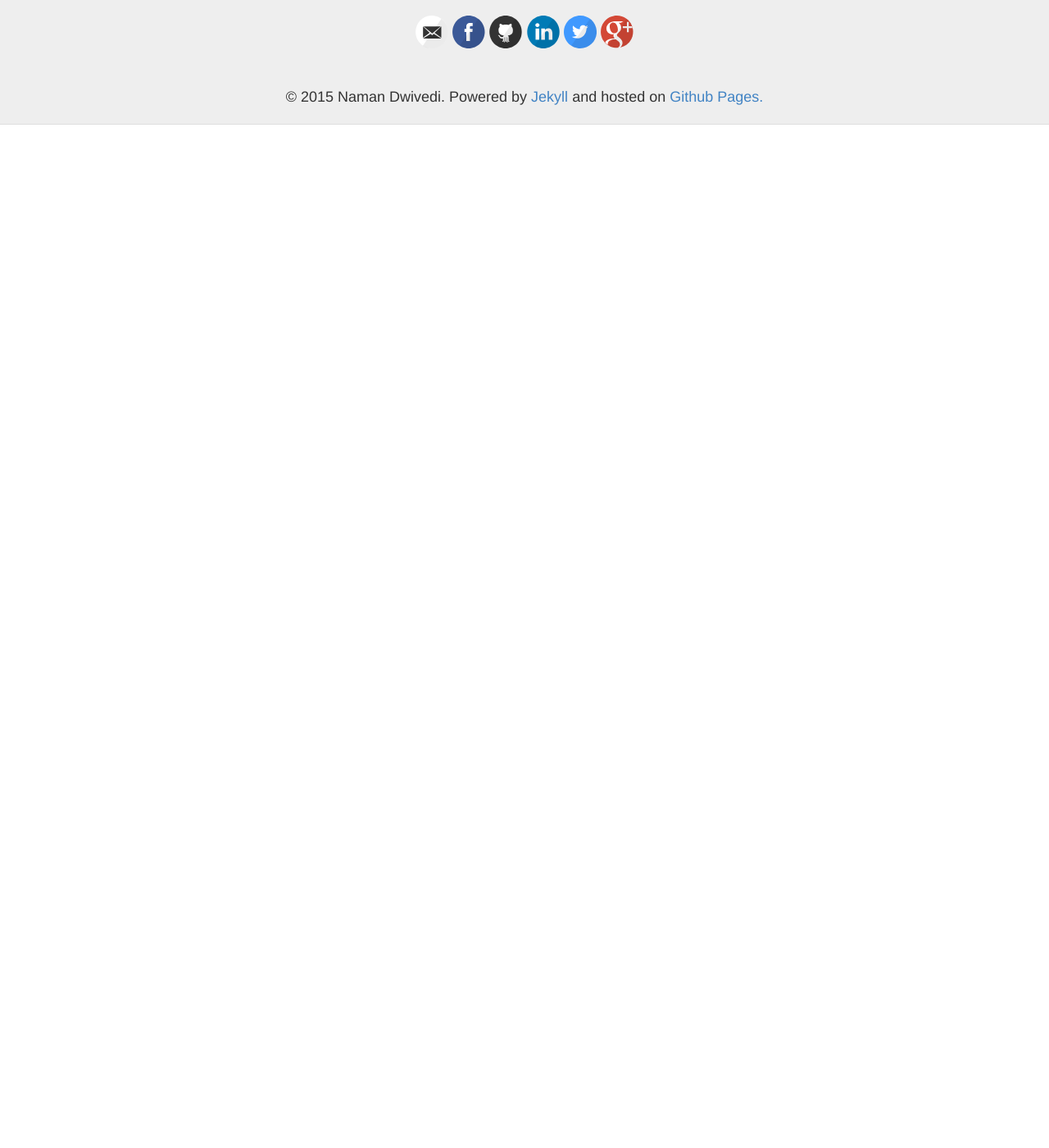
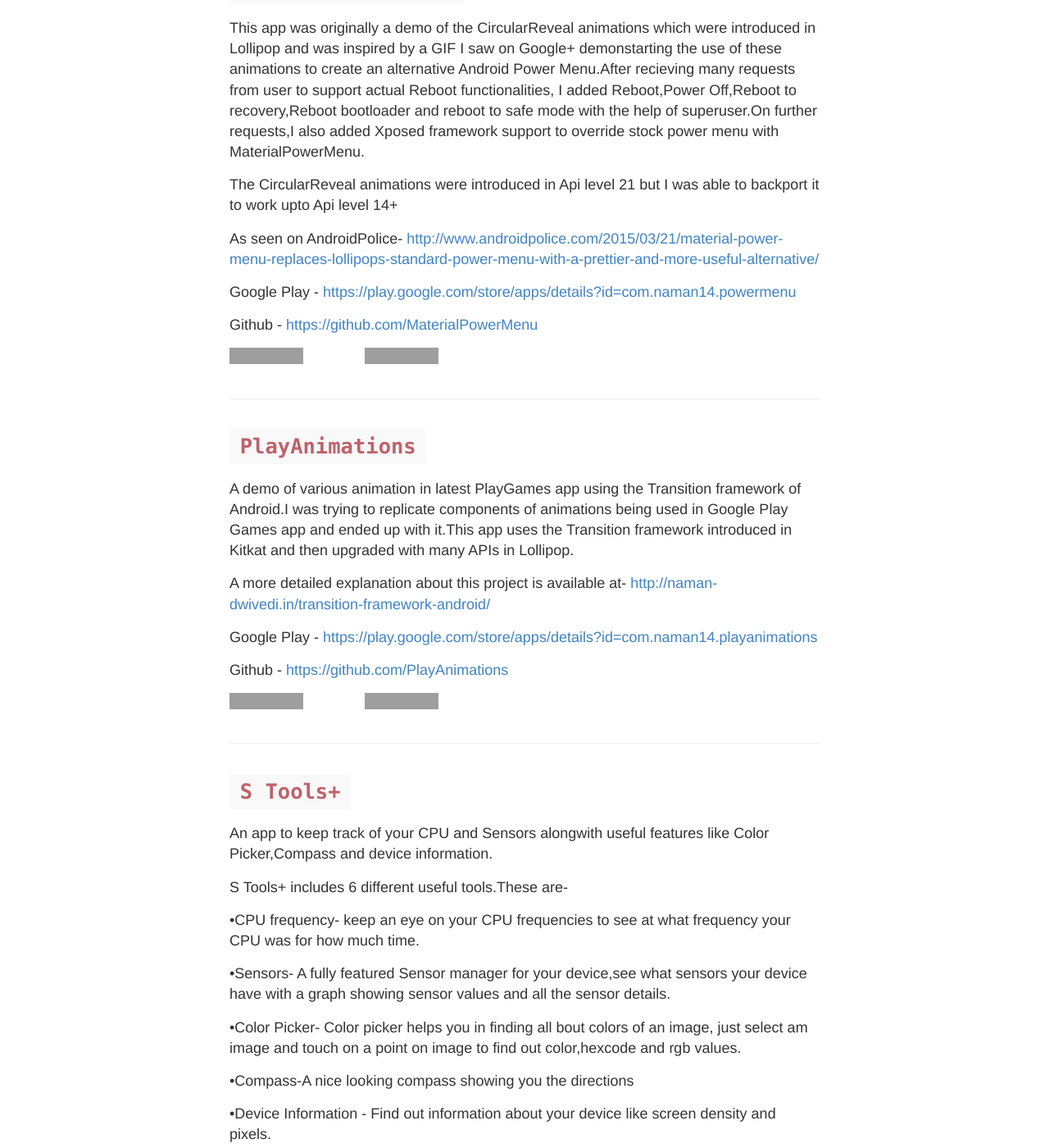
Before and after one commit to naman14/naman14.github.io, a Jekyll site: the page built from projects.md, in a window 1280 px wide and 1400 px high, scrolled down 270 px. Shown: the whole window at 82% size. Built offline with Jekyll 4.4.1, drawn with Linux system fonts in a browser that asks for light colours; a script that is not in the unit is left out; before the commit the page ends 900 px from its top, so only the background shows below that; some of the changed text lies outside the part shown; grey boxes are pictures that could not be loaded.

Commit message:
Added projects

```diff
--- a/projects.md
+++ b/projects.md
@@ -3,5 +3,85 @@
 title: Projects
 ---
 
-<div class="github-card" data-user="lepture"></div>
-<script src="//cdn.jsdelivr.net/github-cards/latest/widget.js"></script>
+#`MaterialPowerMenu`
+
+This app was originally a demo of the CircularReveal animations which were introduced in Lollipop and was inspired by a GIF I saw on Google+ demonstarting the use of these animations to create an alternative Android Power Menu.After recieving many requests from user to support actual Reboot functionalities, I added Reboot,Power Off,Reboot to recovery,Reboot bootloader and reboot to safe mode with the help of superuser.On further requests,I also added Xposed framework support to override stock power menu with MaterialPowerMenu.
+
+The CircularReveal animations were introduced in Api level 21 but I was able to backport it to work upto Api level 14+
+
+As seen on AndroidPolice-
+[http://www.androidpolice.com/2015/03/21/material-power-menu-replaces-lollipops-standard-power-menu-with-a-prettier-and-more-useful-alternative/](http://www.androidpolice.com/2015/03/21/material-power-menu-replaces-lollipops-standard-power-menu-with-a-prettier-and-more-useful-alternative/)
+
+Google Play - [https://play.google.com/store/apps/details?id=com.naman14.powermenu](https://play.google.com/store/apps/details?id=com.naman14.powermenu)
+
+Github - [https://github.com/MaterialPowerMenu](https://github.com/MaterialPowerMenu)
+
+
+<iframe src="https://ghbtns.com/github-btn.html?user=naman14&repo=MaterialPowerMenu&type=star&count=true&size=large" frameborder="0" scrolling="0" width="160px" height="30px"></iframe>
+
+<iframe src="https://ghbtns.com/github-btn.html?user=naman14&repo=MaterialPowerMenu&type=fork&count=true&size=large" frameborder="0" scrolling="0" width="158px" height="30px"></iframe>
+
+
+-----
+
+#`PlayAnimations`
+
+A demo of various animation in latest PlayGames app using the Transition framework of Android.I was trying to replicate components of animations being used in Google Play Games app and ended up with it.This app uses the Transition framework introduced in Kitkat and then upgraded with many APIs in Lollipop.
+
+A more detailed explanation about this project is available at-
+[http://naman-dwivedi.in/transition-framework-android/](http://naman-dwivedi.in/transition-framework-android/)
+
+Google Play - [https://play.google.com/store/apps/details?id=com.naman14.playanimations](https://play.google.com/store/apps/details?id=com.naman14.playanimations)
+
+Github - [https://github.com/PlayAnimations](https://github.com/PlayAnimations)
+
+<iframe src="https://ghbtns.com/github-btn.html?user=naman14&repo=PlayAnimations&type=star&count=true&size=large" frameborder="0" scrolling="0" width="160px" height="30px"></iframe>
+
+<iframe src="https://ghbtns.com/github-btn.html?user=naman14&repo=PlayAnimations&type=fork&count=true&size=large" frameborder="0" scrolling="0" width="158px" height="30px"></iframe>
+
+------
+
+#`S Tools+`
+
+An app to keep track of your CPU and Sensors alongwith useful features like Color Picker,Compass and device information.
+
+S Tools+ includes 6 different useful tools.These are-
+
+•CPU frequency- keep an eye on your CPU frequencies to see at what frequency your CPU was for how much time.
+
+•Sensors- A fully featured Sensor manager for your device,see what sensors your device have with a graph showing sensor values and all the sensor details.
+
+•Color Picker- Color picker helps you in finding all bout colors of an image, just select am image and touch on a point on image to find out color,hexcode and rgb values.
+
+•Compass-A nice looking compass showing you the directions
+
+•Device Information - Find out information about your device like screen density and pixels.
+
+I rewrote S Tools+ from scratch after Google introduced Material design guidelines and was one of the few apps at the time to follow Material Design guidelines.
+
+As seen on xda-developers.com-
+[http://www.xda-developers.com/keep-track-of-your-cpu-device-sensors-and-colors-with-s-tools/](http://www.xda-developers.com/keep-track-of-your-cpu-device-sensors-and-colors-with-s-tools/)
+[http://www.xda-developers.com/s-tools-given-a-material-design-makeover/](http://www.xda-developers.com/s-tools-given-a-material-design-makeover/)
+
+Google Play - [https://play.google.com/store/apps/details?id=com.naman14.stools](https://play.google.com/store/apps/details?id=com.naman14.stools)
+
+Github - [https://github.com/S-Tools](https://github.com/S-Tools)
+
+<iframe src="https://ghbtns.com/github-btn.html?user=naman14&repo=S-Tools&type=star&count=true&size=large" frameborder="0" scrolling="0" width="160px" height="30px"></iframe>
+
+<iframe src="https://ghbtns.com/github-btn.html?user=naman14&repo=S-Tools&type=fork&count=true&size=large" frameborder="0" scrolling="0" width="158px" height="30px"></iframe>
+
+
+#`PlayNewsStandDemo`
+
+Demo app for achieving UI like the one used in latest Google Play Newsstand app.
+This demo app uses a parallax header with Ken Burns Effect, a ViewPager and Fragments containing scrollviews.
+
+Main credit for this goes to [kmshack](http://www.kmshack.kr) for the original Android-ParallaxHeaderViewPager demo app. I made this on top of that for supporting scrollviews easily.
+See kmshack's [Android-ParallaxHeaderViewPager lib on github](https://github.com/kmshack/Android-ParallaxHeaderViewPager)
+
+<iframe src="https://ghbtns.com/github-btn.html?user=naman14&repo=PlayNewsStandDemo&type=star&count=true&size=large" frameborder="0" scrolling="0" width="160px" height="30px"></iframe>
+
+<iframe src="https://ghbtns.com/github-btn.html?user=naman14&repo=PlayNewsStandDemo&type=fork&count=true&size=large" frameborder="0" scrolling="0" width="158px" height="30px"></iframe>
+
+-----
```
